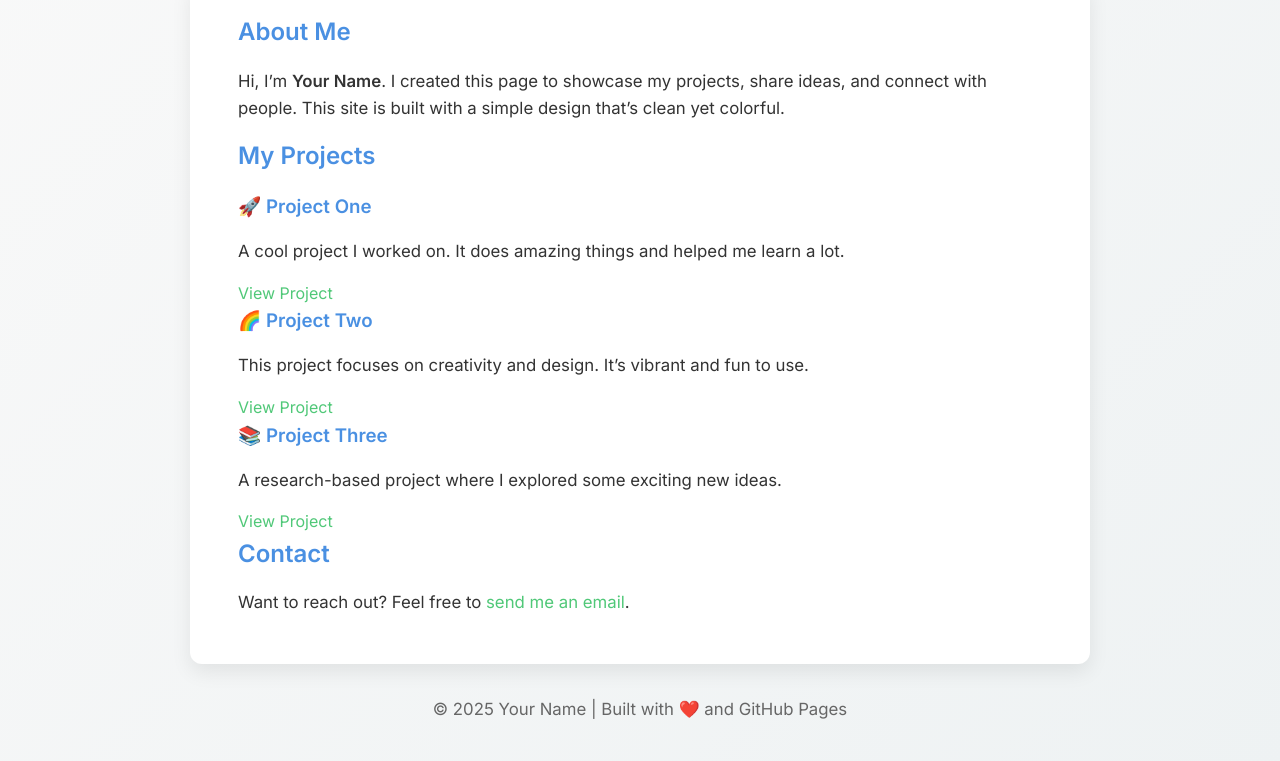
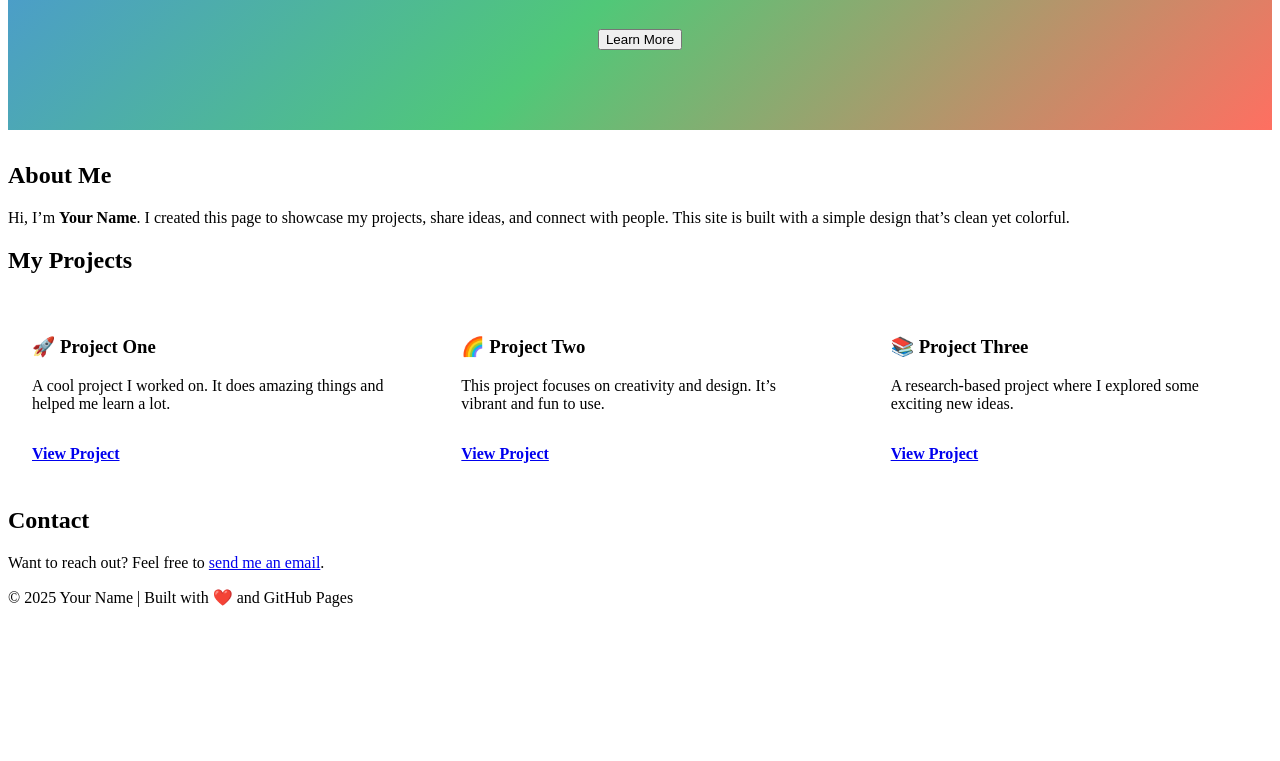
Before and after one commit to rameshrkris-sys/rameshrkris-sys.github.io, a plain HTML site: page index.html in a window 1280 px wide. Shown: the part 206-967 px from the top of the page. After the commit the page ends 829 px from the top, so only its background shows below. Drawn offline with Linux system fonts and the light colour scheme.

Commit message:
Update style.css

```diff
--- a/style.css
+++ b/style.css
@@ -1,95 +1,45 @@
-/* Import a modern, professional font */
-@import url('https://fonts.googleapis.com/css2?family=Inter:wght@300;400;600&display=swap');
-
-:root {
-  --bg-gradient: linear-gradient(135deg, #f9f9f9, #eef2f3);
-  --primary-color: #4a90e2;
-  --secondary-color: #50c878;
-  --text-color: #333;
-  --card-bg: #fff;
-  --shadow: 0 8px 20px rgba(0, 0, 0, 0.08);
-  --radius: 12px;
+/* Hero Section */
+.hero {
+  background: linear-gradient(135deg, #4a90e2, #50c878, #ff6f61);
+  color: #fff;
+  text-align: center;
+  padding: 5rem 2rem;
+  border-radius: var(--radius);
+  margin-bottom: 2rem;
 }
 
-* {
-  margin: 0;
-  padding: 0;
-  box-sizing: border-box;
-}
-
-body {
-  font-family: 'Inter', sans-serif;
-  background: var(--bg-gradient);
-  color: var(--text-color);
-  line-height: 1.6;
-  padding: 40px;
-}
-
-.container {
-  max-width: 900px;
-  margin: auto;
-  background: var(--card-bg);
-  border-radius: var(--radius);
-  box-shadow: var(--shadow);
-  padding: 2rem 3rem;
-  animation: fadeIn 1.2s ease;
-}
-
-h1, h2, h3 {
-  color: var(--primary-color);
+.hero h1 {
+  font-size: 2.5rem;
   margin-bottom: 1rem;
 }
 
-p {
-  margin-bottom: 1rem;
-  font-size: 1.05rem;
+.hero p {
+  font-size: 1.2rem;
+  margin-bottom: 2rem;
 }
 
-a {
-  color: var(--secondary-color);
-  text-decoration: none;
-  transition: color 0.3s ease;
+/* Cards Layout */
+.cards {
+  display: grid;
+  grid-template-columns: repeat(auto-fit, minmax(250px, 1fr));
+  gap: 1.5rem;
+  margin-top: 1rem;
 }
 
-a:hover {
-  color: var(--primary-color);
+.card {
+  background: var(--card-bg);
+  padding: 1.5rem;
+  border-radius: var(--radius);
+  box-shadow: var(--shadow);
+  transition: transform 0.3s ease;
 }
 
-button {
-  background: var(--primary-color);
-  color: #fff;
-  border: none;
-  border-radius: var(--radius);
-  padding: 0.6rem 1.2rem;
-  font-size: 1rem;
-  cursor: pointer;
-  transition: transform 0.2s ease, background 0.3s ease;
+.card:hover {
+  transform: translateY(-5px);
 }
 
-button:hover {
-  background: var(--secondary-color);
-  transform: scale(1.05);
+.card a {
+  display: inline-block;
+  margin-top: 1rem;
+  font-weight: 600;
 }
-
-footer {
-  text-align: center;
-  margin-top: 2rem;
-  font-size: 0.9rem;
-  color: #666;
-}
-
-/* Subtle entry animation */
-@keyframes fadeIn {
-  from { opacity: 0; transform: translateY(10px); }
-  to { opacity: 1; transform: translateY(0); }
-}
-
-/* Responsive adjustments */
-@media (max-width: 600px) {
-  body {
-    padding: 20px;
-  }
-  .container {
-    padding: 1.5rem;
-  }
-}
```
